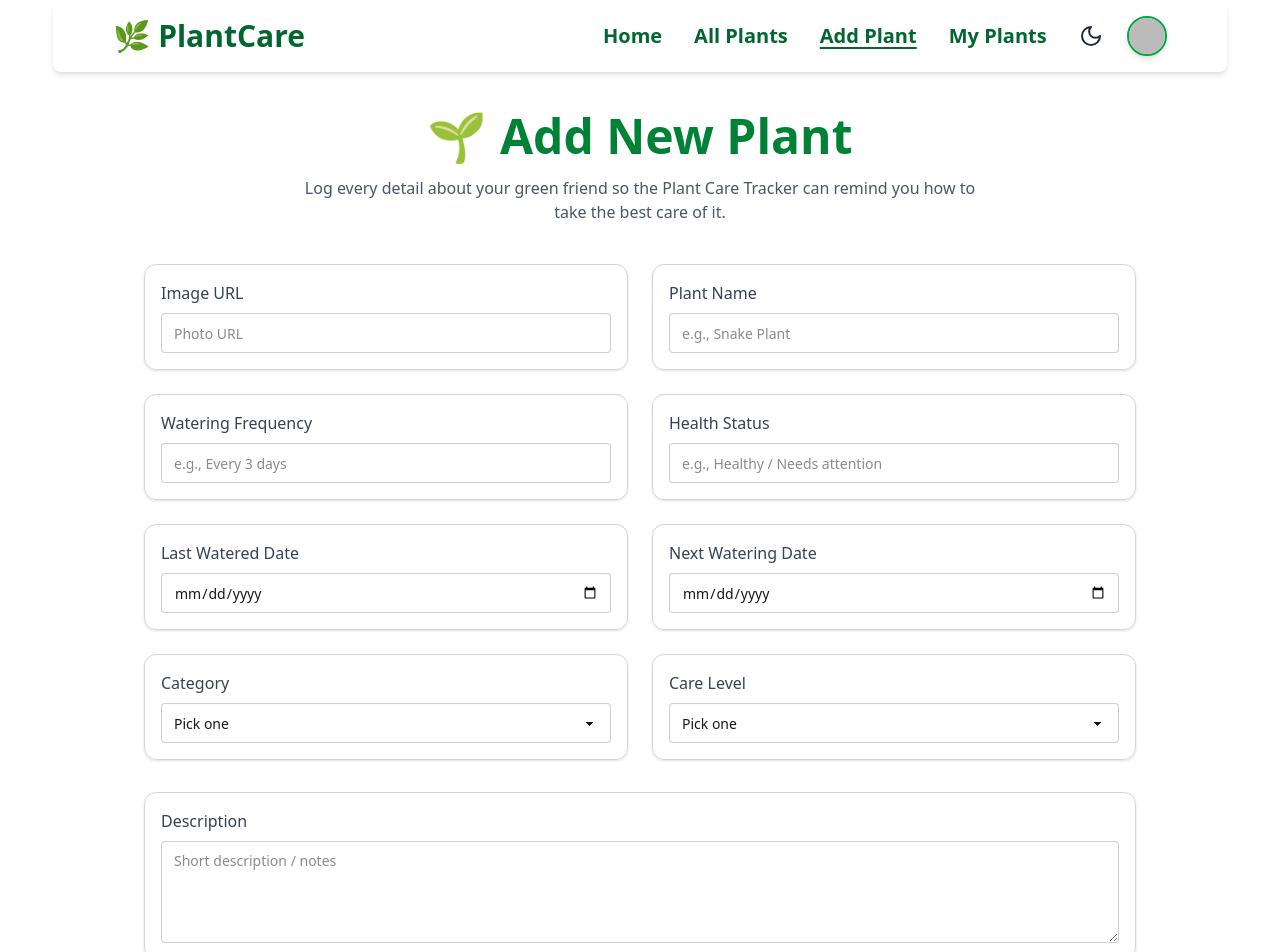
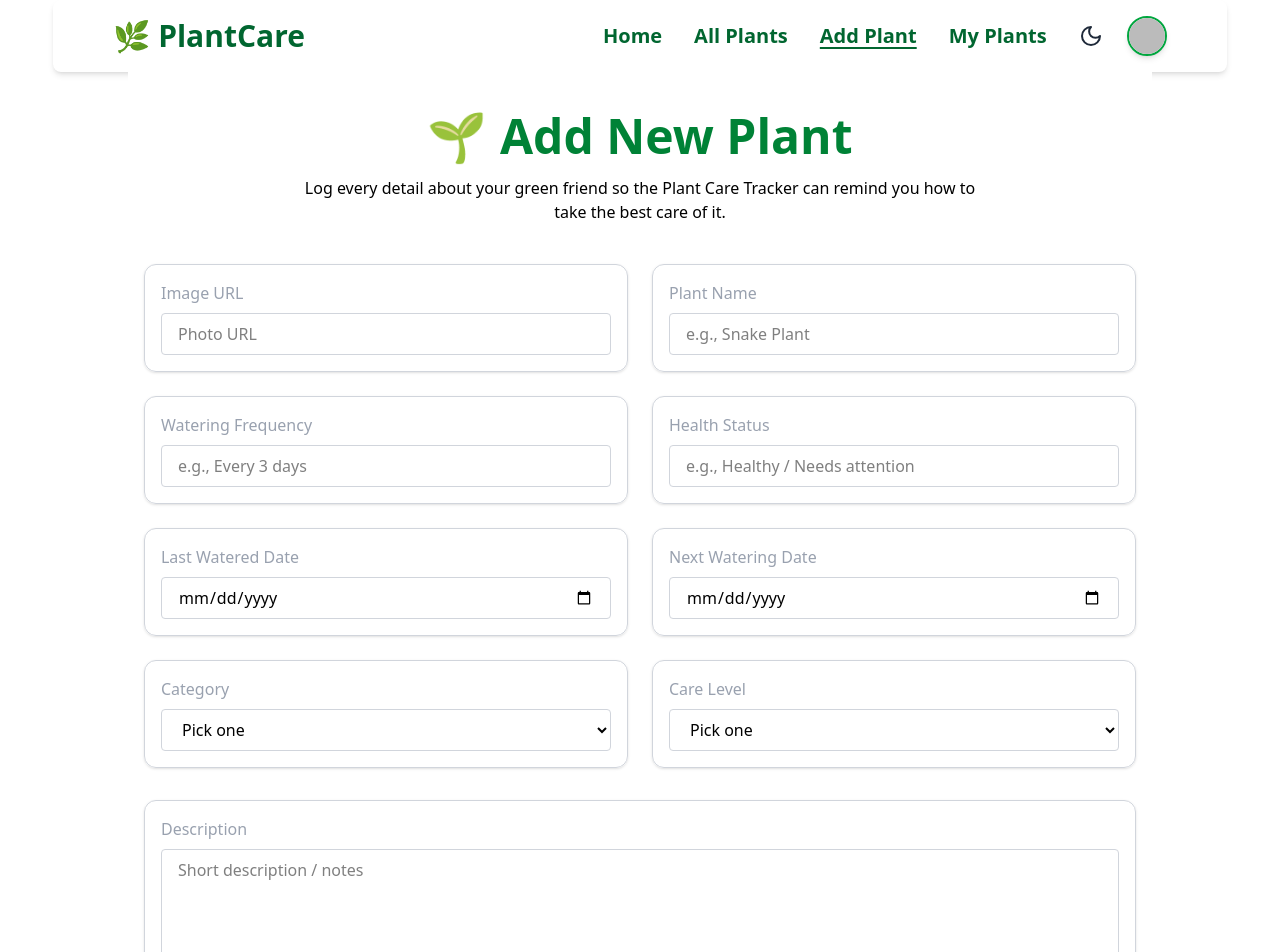
Before and after one commit to rjlam1/Mango, a React (Vite) app: page /addPlants in a window 1280 px wide. Shown: the top 952 px of the page. Built offline with nearby package versions, Linux system fonts and the light colour scheme; no server answers; sample sign-in values are in the browser's storage.

Commit message:
myplants uptodeta

```diff
--- a/src/Component/AddPlants.jsx
+++ b/src/Component/AddPlants.jsx
@@ -1,10 +1,12 @@
-
 import React, { useContext } from "react";
 import Swal from "sweetalert2";
 import { AuthContext } from "../PrivateRouter/AuthPrivate";
+import { ThemeContext } from "./Theme";
 
 const AddPlant = () => {
   const { user } = useContext(AuthContext);
+  const { theme } = useContext(ThemeContext);
+  const isDark = theme === "dark";
 
   const handleAddPlant = (e) => {
     e.preventDefault();
@@ -29,18 +31,23 @@ const AddPlant = () => {
       });
   };
 
+  const inputStyle = `w-full px-4 py-2 rounded border outline-none transition-all duration-200 ${
+    isDark
+      ? "bg-gray-900 text-white border-gray-600 placeholder-gray-400"
+      : "bg-white text-black border-gray-300"
+  }`;
+
   return (
-    <div className="max-w-5xl px-4 py-10 mx-auto">
+    <div className={`max-w-5xl px-4 py-10 mx-auto ${isDark ? "bg-gray-900 text-white" : "bg-white text-black"}`}>
       <div className="mb-10 space-y-4 text-center">
         <h1 className="text-4xl font-bold text-green-700 md:text-5xl">🌱 Add New Plant</h1>
-        <p className="max-w-2xl mx-auto text-sm text-gray-600 sm:text-base">
+        <p className="max-w-2xl mx-auto text-sm sm:text-base">
           Log every detail about your green friend so the Plant Care Tracker can remind you how to take the best care of it.
         </p>
       </div>
 
       <form onSubmit={handleAddPlant} className="space-y-8">
         <div className="grid grid-cols-1 gap-6 sm:grid-cols-2">
-          {/* Each fieldset styled nicely */}
           {[
             { label: "Image URL", name: "image", type: "text", placeholder: "Photo URL" },
             { label: "Plant Name", name: "plantName", type: "text", placeholder: "e.g., Snake Plant" },
@@ -49,12 +56,12 @@ const AddPlant = () => {
             { label: "Last Watered Date", name: "lastWateredDate", type: "date" },
             { label: "Next Watering Date", name: "nextWateringDate", type: "date" },
           ].map(({ label, name, type, placeholder }) => (
-            <fieldset key={name} className="p-4 border border-gray-300 shadow-sm rounded-xl bg-base-100">
-              <label className="block mb-2 font-medium text-gray-700">{label}</label>
+            <fieldset key={name} className={`p-4 border shadow-sm rounded-xl ${isDark ? "bg-gray-800 border-gray-600" : "bg-base-100 border-gray-300"}`}>
+              <label className="block mb-2 font-medium text-gray-400">{label}</label>
               <input
                 type={type}
                 name={name}
-                className="w-full input input-bordered"
+                className={inputStyle}
                 placeholder={placeholder}
                 required
               />
@@ -62,9 +69,9 @@ const AddPlant = () => {
           ))}
 
           {/* Category */}
-          <fieldset className="p-4 border border-gray-300 shadow-sm rounded-xl bg-base-100">
-            <label className="block mb-2 font-medium text-gray-700">Category</label>
-            <select name="category" className="w-full select select-bordered" required>
+          <fieldset className={`p-4 border shadow-sm rounded-xl ${isDark ? "bg-gray-800 border-gray-600" : "bg-base-100 border-gray-300"}`}>
+            <label className="block mb-2 font-medium text-gray-400">Category</label>
+            <select name="category" className={inputStyle} required>
               <option value="">Pick one</option>
               <option value="succulent">Succulent</option>
               <option value="fern">Fern</option>
@@ -74,9 +81,9 @@ const AddPlant = () => {
           </fieldset>
 
           {/* Care Level */}
-          <fieldset className="p-4 border border-gray-300 shadow-sm rounded-xl bg-base-100">
-            <label className="block mb-2 font-medium text-gray-700">Care Level</label>
-            <select name="careLevel" className="w-full select select-bordered" required>
+          <fieldset className={`p-4 border shadow-sm rounded-xl ${isDark ? "bg-gray-800 border-gray-600" : "bg-base-100 border-gray-300"}`}>
+            <label className="block mb-2 font-medium text-gray-400">Care Level</label>
+            <select name="careLevel" className={inputStyle} required>
               <option value="">Pick one</option>
               <option value="easy">Easy</option>
               <option value="moderate">Moderate</option>
@@ -86,11 +93,11 @@ const AddPlant = () => {
         </div>
 
         {/* Description */}
-        <fieldset className="p-4 border border-gray-300 shadow-sm rounded-xl bg-base-100">
-          <label className="block mb-2 font-medium text-gray-700">Description</label>
+        <fieldset className={`p-4 border shadow-sm rounded-xl ${isDark ? "bg-gray-800 border-gray-600" : "bg-base-100 border-gray-300"}`}>
+          <label className="block mb-2 font-medium text-gray-400">Description</label>
           <textarea
             name="description"
-            className="w-full textarea textarea-bordered"
+            className={inputStyle}
             rows="4"
             placeholder="Short description / notes"
             required
@@ -102,7 +109,7 @@ const AddPlant = () => {
         <input type="hidden" name="userName" defaultValue={user?.displayName} />
 
         {/* Submit */}
-        <button type="submit" className="w-full p-1 text-lg bg-green-700 rounded cursor-pointer hover:bg-green-800">
+        <button type="submit" className="w-full p-2 text-lg font-semibold text-white bg-green-700 rounded hover:bg-green-800">
           🌿 Add Plant
         </button>
       </form>
--- a/src/Component/Myplants.jsx
+++ b/src/Component/Myplants.jsx
@@ -4,10 +4,14 @@ import Swal from "sweetalert2";
 import { AuthContext } from "../PrivateRouter/AuthPrivate";
 import { Link } from "react-router";
 import { Trash2, UserPen } from "lucide-react";
+import { ThemeContext } from "./Theme";
 
 const MyPlants = () => {
   const { user } = useContext(AuthContext);
   const [plants, setPlants] = useState([]);
+  const { theme } = useContext(ThemeContext);
+const isDark = theme === "dark";
+
 console.log(plants)
   useEffect(() => {
     fetch(`http://localhost:5000/mango?email=${user.email}`)
@@ -37,10 +41,10 @@ console.log(plants)
   };
 
   return (
-    <div className="max-w-6xl p-4 mx-auto overflow-x-auto">
+    <div className={`... ${isDark ? "bg-gray-900 text-white" : "bg-white text-gray-800"}`}>
       <h1 className="mb-6 text-3xl font-bold text-center text-green-700">My Plants</h1>
       <table className="table w-full table-zebra">
-        <thead>
+        <thead  className={isDark ? "bg-gray-800 text-white" : "bg-green-100 text-green-800"}>
           <tr>
             <th>Name</th>
             <th>Category</th>
```
Also changed, not shown: src/Component/Register.jsx (+0 -46 lines).
